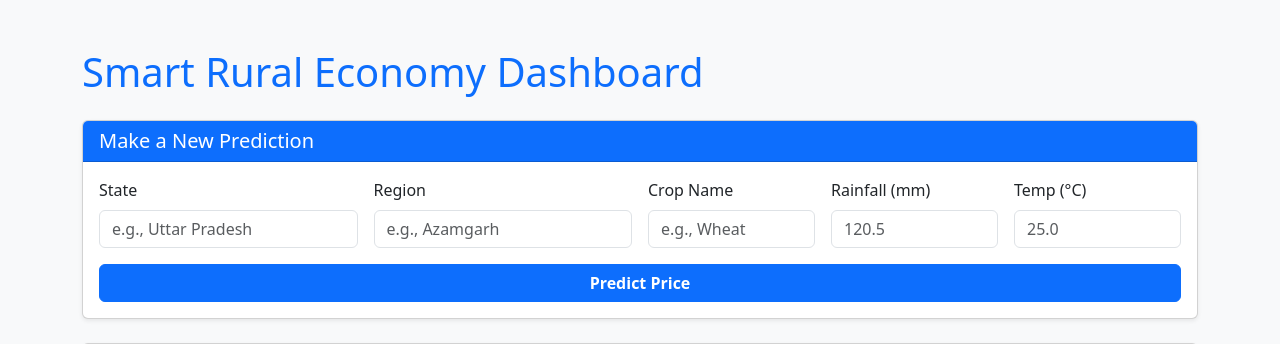
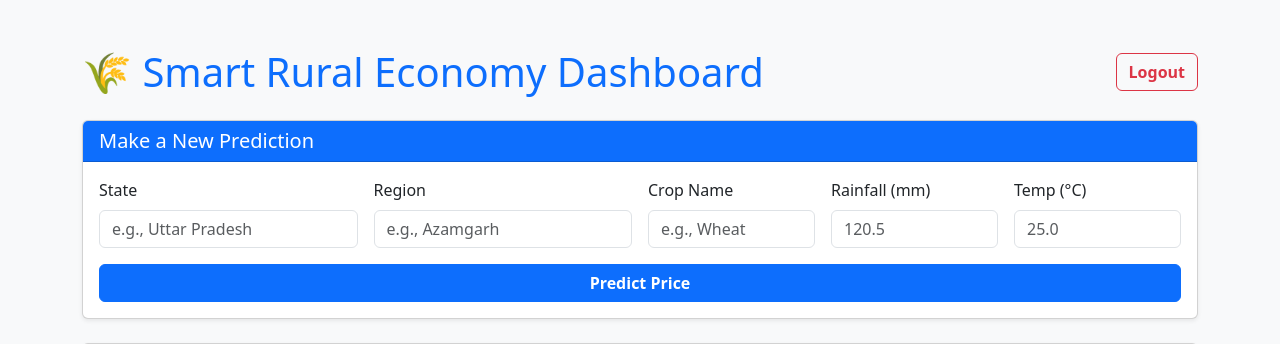
Before and after one commit to anubhavy-05/rural-django-portal, a Django app: page / in a window 1280 px wide. Shown: the top 344 px of the page. Run offline with Django 5.2, Linux system fonts and the light colour scheme; the visitor is signed in with stand-in values (Sample User, id 1); data that the repository does not hold is empty.

Commit message:
Refactor home page layout: restructure header and improve logout button placement

```diff
--- a/dashboard/templates/dashboard/home.html
+++ b/dashboard/templates/dashboard/home.html
@@ -7,7 +7,11 @@
 </head>
 <body class="bg-light">
     <div class="container mt-5">
-        <h1 class="text-primary mb-4"> Smart Rural Economy Dashboard</h1>
+
+        <div class="d-flex justify-content-between align-items-center mb-4">
+            <h1 class="text-primary m-0">🌾 Smart Rural Economy Dashboard</h1>
+            <a href="{% url 'logout' %}" class="btn btn-outline-danger fw-bold">Logout</a>
+        </div>
 
         {% if error %}
             <div class="alert alert-danger">{{ error }}</div>
@@ -102,22 +106,22 @@
     </div>
 
     <script>
-        // Django se data le rahe hain (safe filter lagana zaroori hai JSON ke liye)
+        // Django se data le rahe hain
         const ctx = document.getElementById('priceChart').getContext('2d');
         const chartLabels = {{ chart_labels|safe }};
         const chartPrices = {{ chart_prices|safe }};
 
         new Chart(ctx, {
-            type: 'line', // Hum line graph bana rahe hain
+            type: 'line',
             data: {
                 labels: chartLabels,
                 datasets: [{
                     label: 'Predicted Price (₹ per quintal)',
                     data: chartPrices,
-                    borderColor: '#198754', // Green color
-                    backgroundColor: 'rgba(25, 135, 84, 0.2)', // Light green shade
+                    borderColor: '#198754',
+                    backgroundColor: 'rgba(25, 135, 84, 0.2)',
                     borderWidth: 2,
-                    tension: 0.3, // Line ko thoda smooth (curved) karne ke liye
+                    tension: 0.3,
                     fill: true
                 }]
             },
@@ -125,7 +129,7 @@
                 responsive: true,
                 scales: {
                     y: {
-                        beginAtZero: false // Price zero se start nahi hoga, realistic view ke liye
+                        beginAtZero: false
                     }
                 }
             }
```
